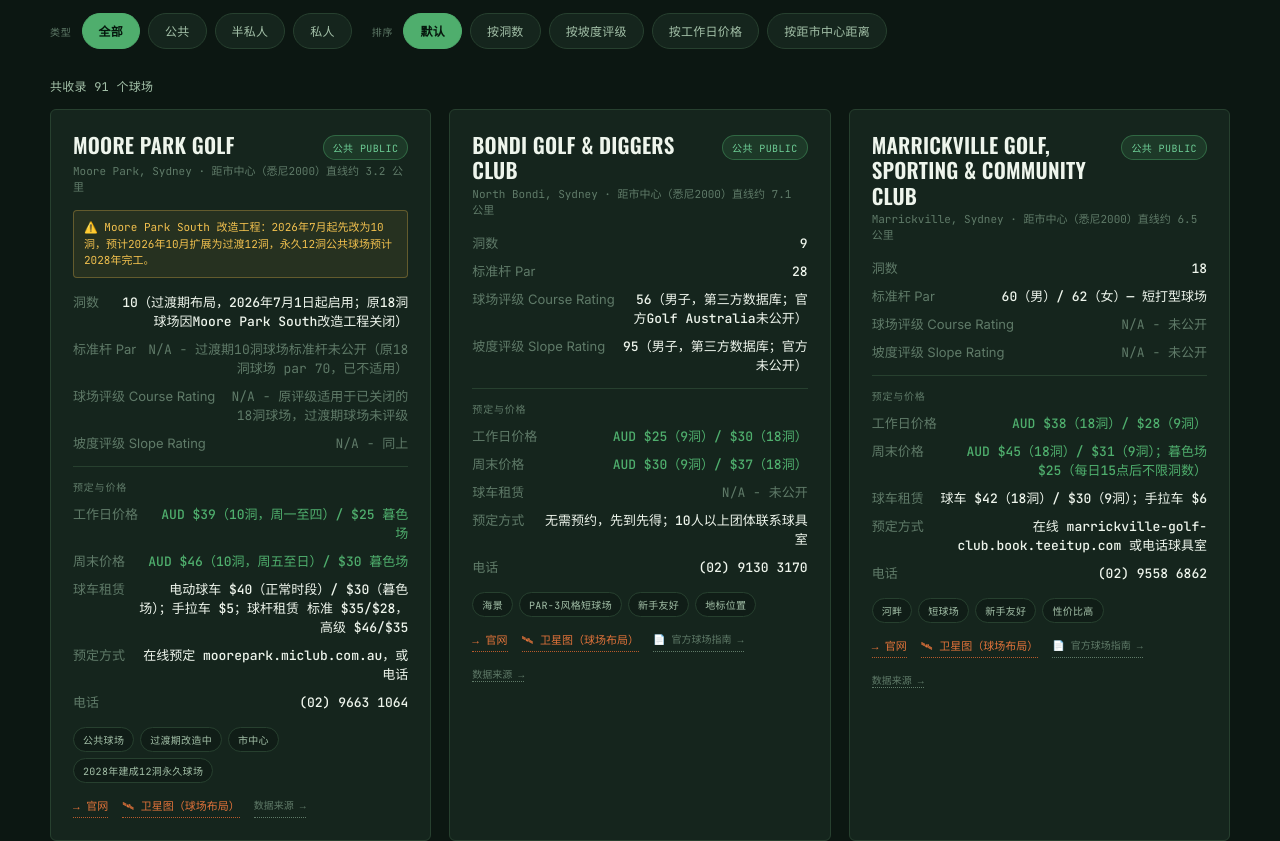
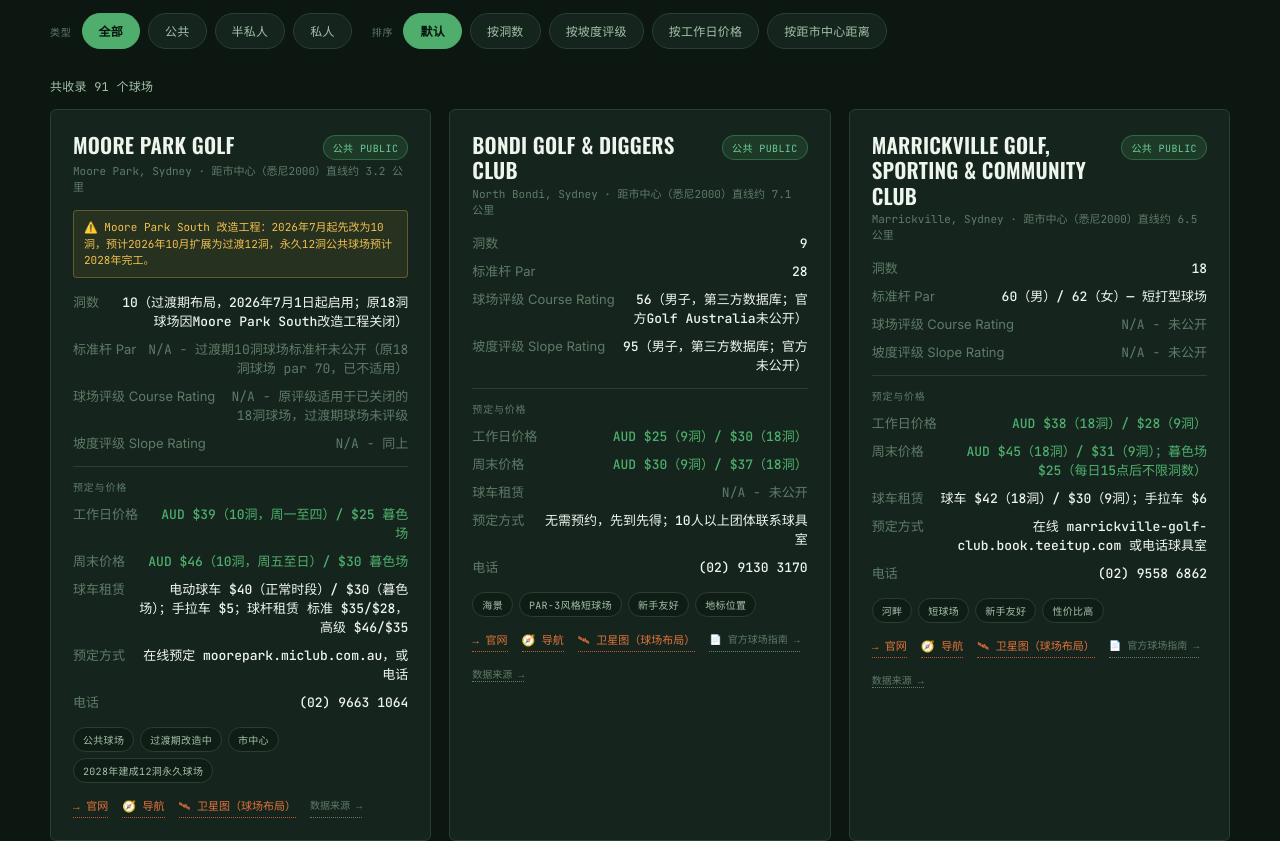
Before and after one commit to EndlessAx/golf-course-info, a plain HTML site: page index.html in a window 1280 px wide. Shown: the part 697-1538 px from the top of the page. Drawn offline with nearby package versions, Linux system fonts and the light colour scheme.

Commit message:
Add navigation/directions link to each course card

```diff
--- a/index.html
+++ b/index.html
@@ -1476,6 +1476,11 @@
 function satelliteUrl(c){
   return `https://www.google.com/maps/@${c.lat},${c.lon},17z/data=!3m1!1e3`;
 }
+// Google Maps turn-by-turn directions to the course, starting from the user's
+// current location (browser will prompt for location permission) — no API key needed.
+function directionsUrl(c){
+  return `https://www.google.com/maps/dir/?api=1&destination=${c.lat},${c.lon}&destination_place_id=&travelmode=driving`;
+}
 
 function statRow(k, v, extraClass){
   const isNa = v == null || /^n\/a/i.test(String(v).trim());
@@ -1512,6 +1517,7 @@
 
     <div class="link-row">
       <a class="src-link primary" href="${c.website}" target="_blank" rel="noopener">→ 官网</a>
+      <a class="src-link primary" href="${directionsUrl(c)}" target="_blank" rel="noopener">🧭 导航</a>
       <a class="src-link primary" href="${satelliteUrl(c)}" target="_blank" rel="noopener">🛰 卫星图（球场布局）</a>
       ${c.guideUrl ? `<a class="src-link" href="${c.guideUrl}" target="_blank" rel="noopener">📄 官方球场指南 →</a>` : ""}
       <a class="src-link" href="${c.sourceUrl}" target="_blank" rel="noopener">数据来源 →</a>
```
